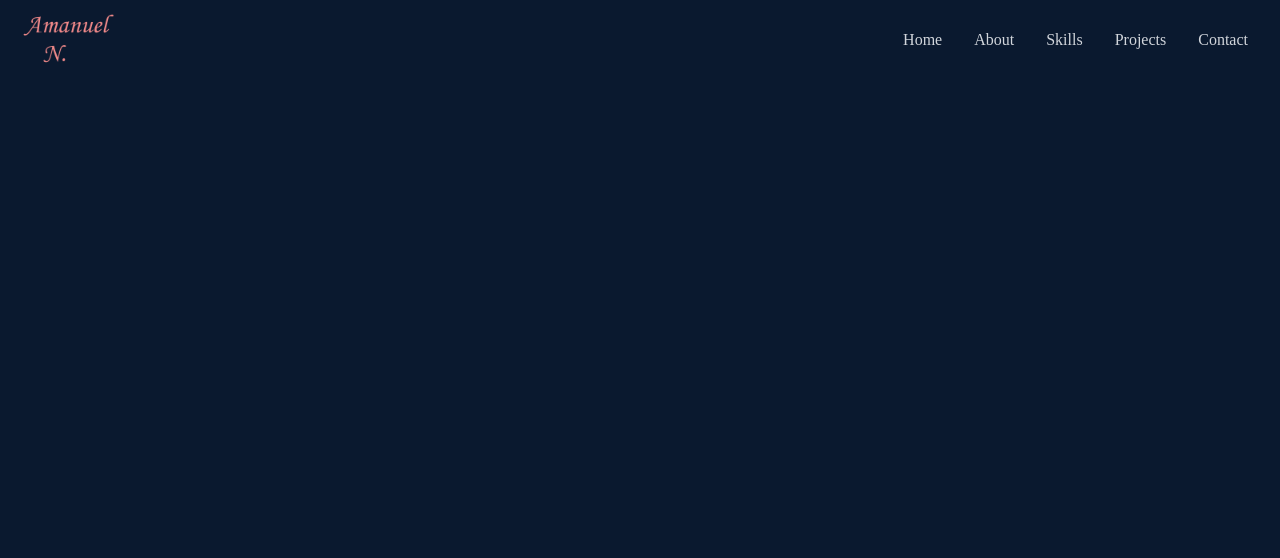
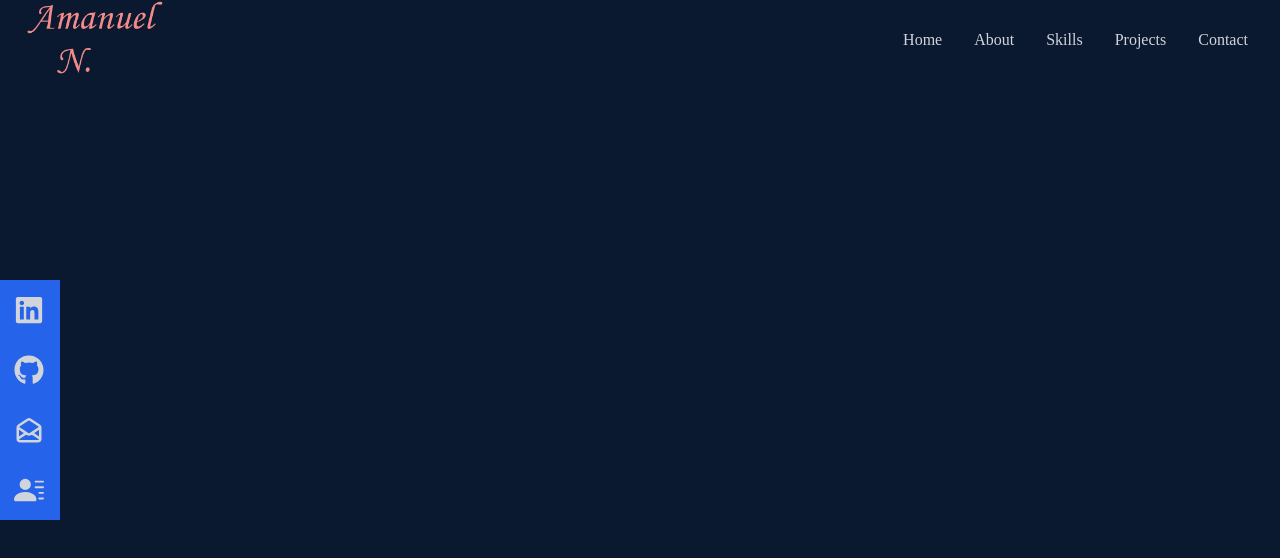
Before and after one commit to amtenu/amtenu.github.io, a React (Create React App) app: page / in a window 1280 px wide. Shown: the top 558 px of the page. Built offline with nearby package versions, Linux system fonts and the light colour scheme.

Commit message:
Added Social Media Handles and email , resume

```diff
--- a/src/components/NavBar.jsx
+++ b/src/components/NavBar.jsx
@@ -1,5 +1,8 @@
 import React from "react";
-import { FaBars, FaTimes } from "react-icons/fa";
+import { FaBars, FaGithub, FaLinkedin, FaTimes } from "react-icons/fa";
+import { HiOutlineMailOpen } from "react-icons/hi";
+
+import { BsFillPersonLinesFill } from "react-icons/bs";
 import logo from "../assets/logo.png";
 import { useState } from "react";
 
@@ -7,13 +10,11 @@
   const [nav, setNav] = useState(false);
   const handleClick = () => {
     setNav(!nav);
-    }
+  };
   return (
-    <div
-      className="fixed w-full h-[80px] flex justify-between items-center px-4 bg-[#0a192f]  text-gray-300"
-    >
+    <div className="fixed w-full h-[80px] flex justify-between items-center px-4 bg-[#0a192f]  text-gray-300">
       <div>
-        <img src={logo} alt="logo" style={{ width: "100px" }} />
+        <img src={logo} alt="logo" style={{ width: "150px" }} />
       </div>
 
       <ul className="hidden md:flex">
@@ -26,11 +27,17 @@
 
       {/*humberger menu*/}
       <div onClick={handleClick} className="md:hidden z-10">
-        <FaBars />
+        {!nav ? <FaBars /> : <FaTimes />}
       </div>
       {/* Mobile menu */}
 
-        <ul className={ !nav ? "hidden": "absolute top-0 left-0 w-full h-screen bg-[#0a192f] flex flex-col justify-center items-center"}>
+      <ul
+        className={
+          !nav
+            ? "hidden"
+            : "absolute top-0 left-0 w-full h-screen bg-[#0a192f] flex flex-col justify-center items-center"
+        }
+      >
         <li className="py-6 text-4xl">Home</li>
         <li className="py-6 text-4xl">About</li>
         <li className="py-6 text-4xl">Skills</li>
@@ -39,7 +46,42 @@
       </ul>
 
       {/* Social Media */}
-      <div className="hidden"></div>
+      <div className="flex fixed flex-col top-[35%] left-0">
+        <ul>
+          <li className="w-[160px] h-[60px] flex justify-between items-center ml-[-100px] hover:ml-[-10px] duration-300 bg-blue-600 ">
+            <a
+              href="/"
+              className="flex justify-between items-center w-full text-gray-300"
+            >
+              LinkedIn <FaLinkedin size={30} />
+            </a>
+          </li>
+          <li className="w-[160px] h-[60px] flex justify-between items-center ml-[-100px] hover:ml-[-10px] duration-300 bg-blue-600 ">
+            <a
+              href="/"
+              className="flex justify-between items-center w-full text-gray-300"
+            >
+              GitHub <FaGithub size={30} />
+            </a>
+          </li>
+          <li className="w-[160px] h-[60px] flex justify-between items-center ml-[-100px] hover:ml-[-10px] duration-300 bg-blue-600 ">
+            <a
+              href="/"
+              className="flex justify-between items-center w-full text-gray-300"
+            >
+              Email <HiOutlineMailOpen size={30} />
+            </a>
+          </li>
+          <li className="w-[160px] h-[60px] flex justify-between items-center ml-[-100px] hover:ml-[-10px] duration-300 bg-blue-600 ">
+            <a
+              href="/"
+              className="flex justify-between items-center w-full text-gray-300"
+            >
+              Resume <BsFillPersonLinesFill size={30} />
+            </a>
+          </li>
+        </ul>
+      </div>
     </div>
   );
 };
```
Lines whose indentation alone changed are shown as unchanged.
